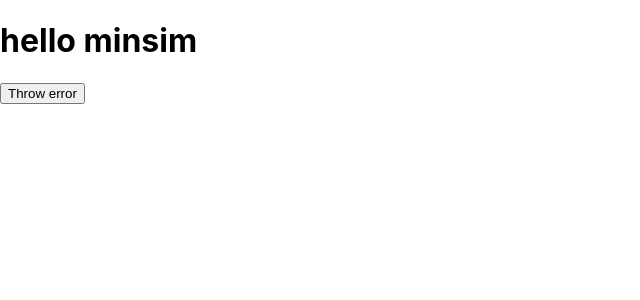
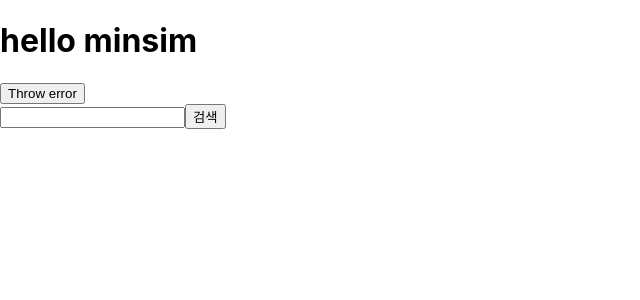
Before and after one commit to HANITZ/Yousim, a Next.js app in the folder minsim/: page / in a window 1280 px wide. Shown: the top 300 px of the page, without its empty margins (0-640 px from the left). Built offline with nearby package versions, Linux system fonts and the light colour scheme.

Commit message:
component SearchBar 기능 complete

```diff
--- a/minsim/src/components/SearchBar.tsx
+++ b/minsim/src/components/SearchBar.tsx
@@ -1,15 +1,24 @@
-import { React, useState } from 'react';
+import React, { useState } from 'react';
+import { useRouter } from 'next/router';
 
 function SearchBar() {
   const [inputText, setInputText] = useState("");
-  let inputHandler = (e: any) => {
-        setInputText(e.target.value)
+  const router = useRouter()
+  const routerPush = () => {router.push(`/search/${inputText}`)}
+  const onKeyDown = (e: React.KeyboardEvent) => {
+    if (e.key === 'Enter') {
+      routerPush()
+    }
   }
 
   return (
-    <h1>SearchBar</h1>
-      <input type="text" value={search} inputHandler={inputHandler} />
-  )
+    <div>
+      <input type="text" value={inputText} onChange={(e) => {
+        setInputText(e.target.value)
+      }} onKeyDown={onKeyDown}/>
+      <button onClick={routerPush}>검색</button>
+    </div>
+)
 }
 
 export default SearchBar
--- a/minsim/src/pages/index.tsx
+++ b/minsim/src/pages/index.tsx
@@ -1,6 +1,7 @@
 import type { NextPage } from 'next'
 import Head from 'next/head'
 import Image from 'next/image'
+import SearchBar from 'src/components/SearchBar'
 
 const Home: NextPage = () => {
   return (
@@ -22,6 +23,7 @@ const Home: NextPage = () => {
         }}>
         Throw error
         </button>
+        <SearchBar></SearchBar>
       </main>
     </div>
   )
```
